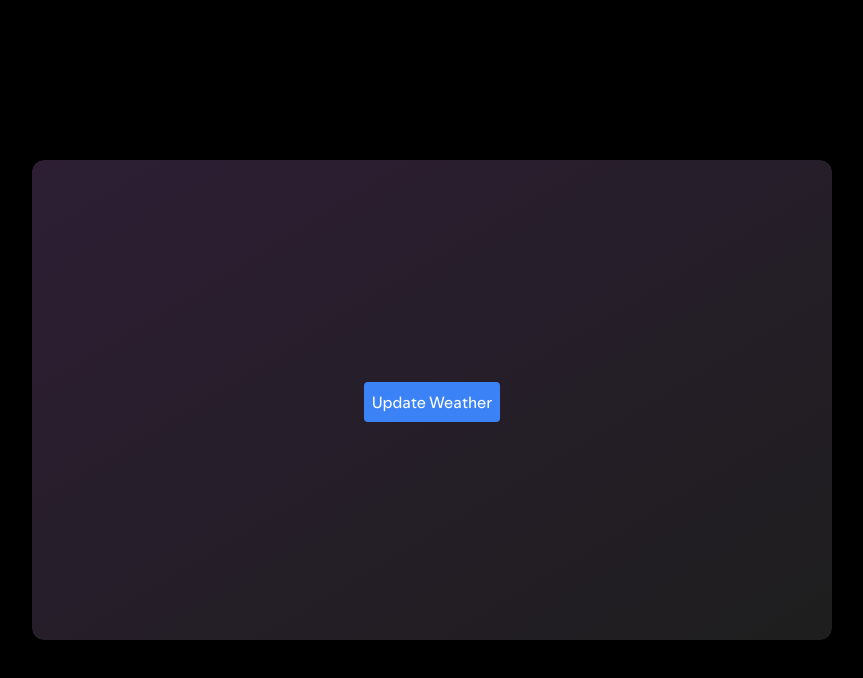
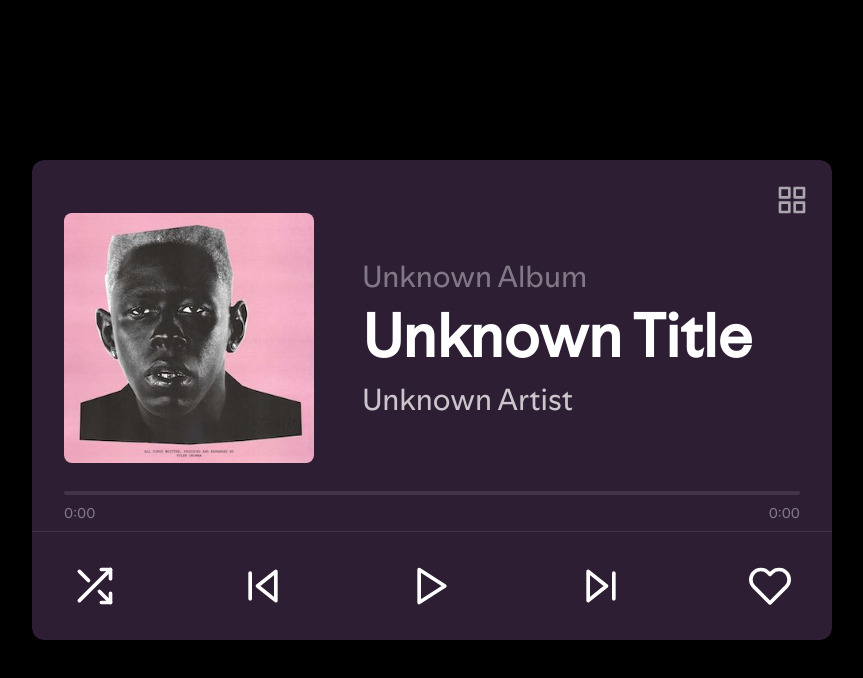
Before and after one commit to dragonhuntr/JamThing, a React (Vite) app in the folder webapp/: page / in a window 1280 px wide. Shown: the top 678 px of the page, without its empty margins (208-1071 px from the left). Built offline with nearby package versions, Linux system fonts and the light colour scheme; no server answers.

Commit message:
update default app to spotify

```diff
--- a/webapp/src/App.tsx
+++ b/webapp/src/App.tsx
@@ -5,7 +5,7 @@ import WeatherApp from './apps/Weather/WeatherApp';
 import ButtonControls from './utils/buttonHelper'; // Import ButtonControls
 
 function App() {
-  const [currentView, setCurrentView] = useState('weather');
+  const [currentView, setCurrentView] = useState('spotify');
 
   // Function to toggle between 'weather' and 'spotify'
   const toggleView = () => {
```
